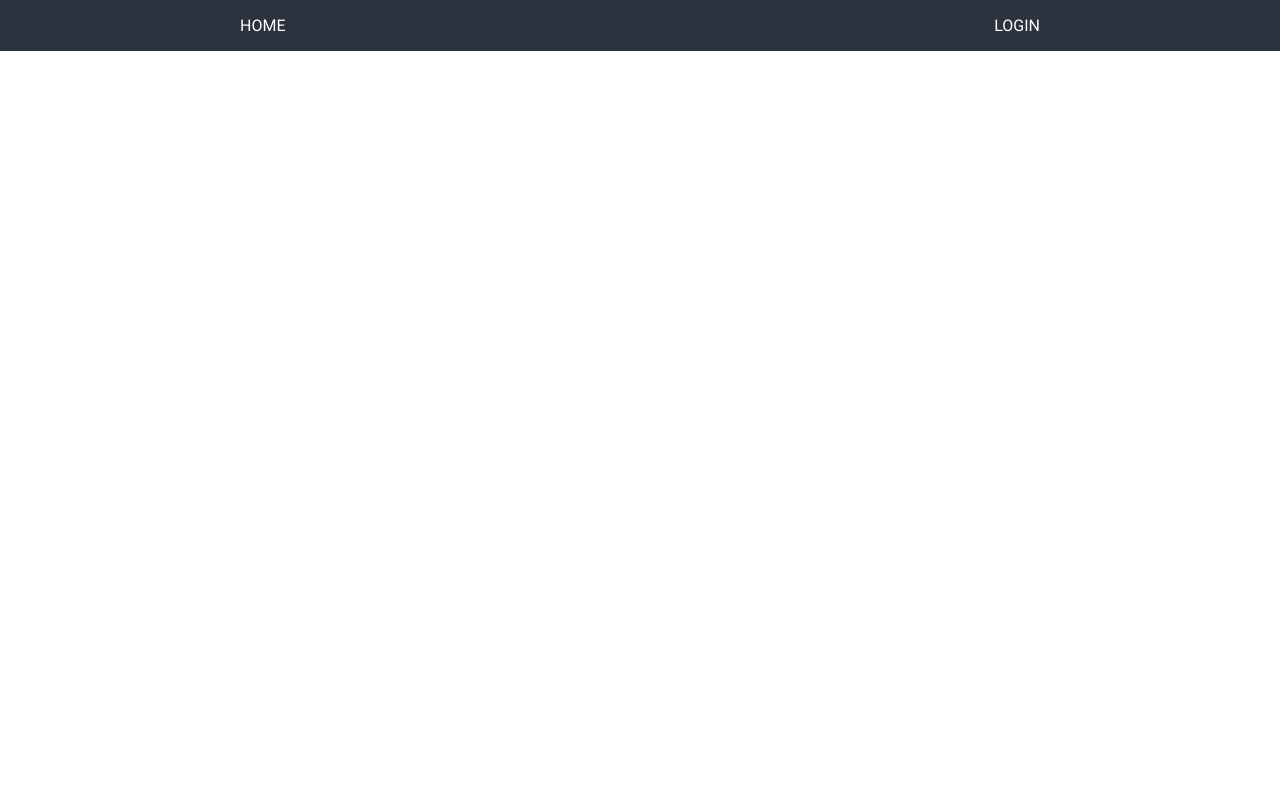
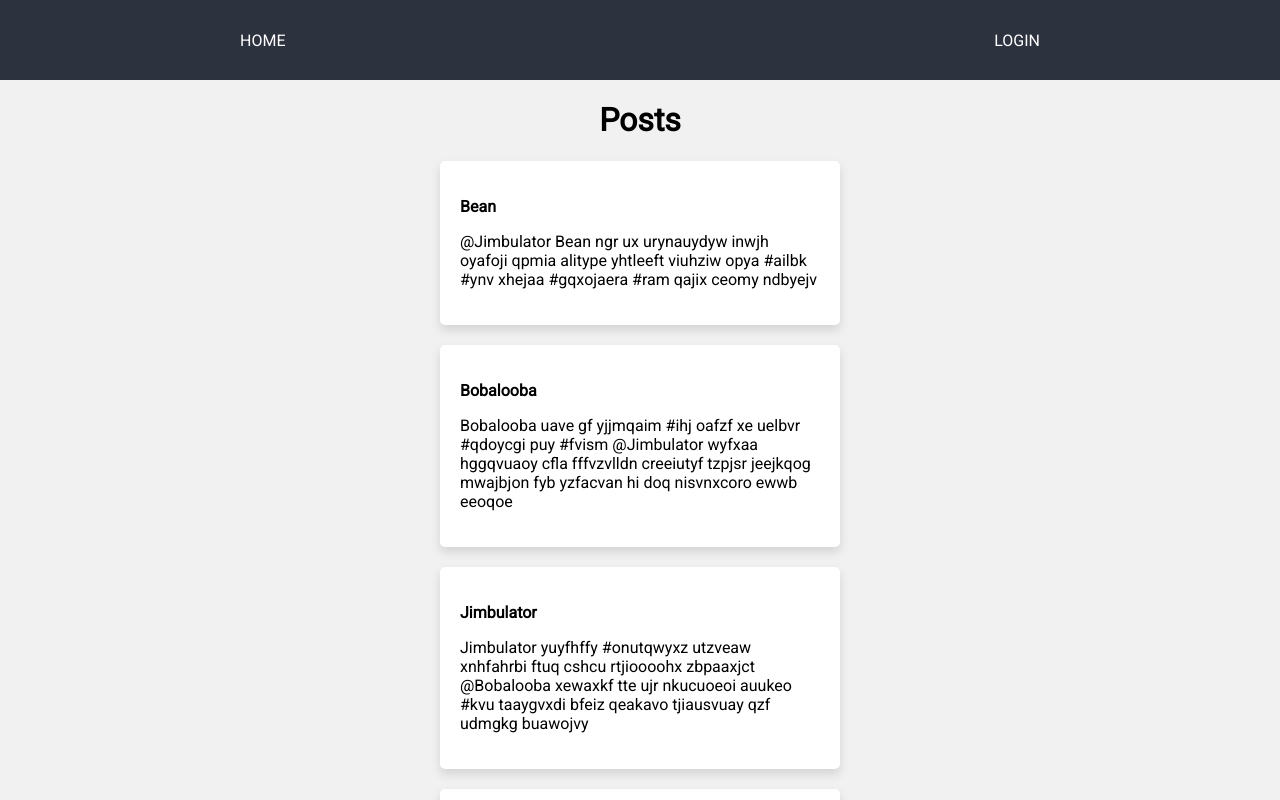
Before and after one commit to juliancesaro/speak, a React (Create React App) app: page / in a window 1280 px wide. Shown: the top 800 px of the page. Built offline with nearby package versions, Linux system fonts and the light colour scheme.

Commit message:
Added Posts and Post components

```diff
--- a/src/App.css
+++ b/src/App.css
@@ -7,7 +7,7 @@ body {
 body {
   font-family: "Roboto", sans-serif;
 }
-.app {
+.App {
   background-color: #f1f1f2;
 }
 .app-body {
--- a/src/App.js
+++ b/src/App.js
@@ -4,6 +4,7 @@ import Navbar from "./components/navbar/Navbar"
 import Form from "./components/form/Form"
 import LoginForm from "./components/loginForm/LoginForm"
 import RegisterForm from "./components/registerForm/RegisterForm"
+import Posts from "./components/posts/Posts"
 
 function App() {
   const [userMessages, setUserMessages] = useState([])
@@ -46,6 +47,7 @@ function App() {
         </Form>
       ) : null}
       <Navbar toggleLoginForm={toggleLoginForm} />
+      <Posts />
     </div>
   )
 }
--- a/src/components/navbar/Navbar.css
+++ b/src/components/navbar/Navbar.css
@@ -2,6 +2,7 @@
   background-color: #2d323f;
   display: flex;
   justify-content: center;
+  height: 80px;
 }
 .navbar {
   display: flex;
--- /dev/null
+++ b/src/components/post/Post.css
@@ -0,0 +1,10 @@
+.post {
+  background-color: white;
+  padding: 20px;
+  margin-bottom: 20px;
+  border-radius: 5px;
+  box-shadow: 0px 5px 10px lightgrey;
+}
+.post-user {
+  font-weight: bold;
+}
--- /dev/null
+++ b/src/components/post/Post.js
@@ -0,0 +1,13 @@
+import React from "react"
+import "./Post.css"
+
+const Post = ({ user, content }) => {
+  return (
+    <div className="post">
+      <p className="post-user">{user}</p>
+      <p>{content}</p>
+    </div>
+  )
+}
+
+export default Post
--- /dev/null
+++ b/src/components/posts/Posts.css
@@ -0,0 +1,12 @@
+.posts {
+  width: 400px;
+  margin: 0 auto;
+}
+.posts > h1 {
+  text-align: center;
+}
+.posts > ul {
+  list-style-type: none;
+  margin: 0;
+  padding: 0;
+}
--- /dev/null
+++ b/src/components/posts/Posts.js
@@ -0,0 +1,21 @@
+import React from "react"
+import "./Posts.css"
+import data from "../../data/sampledata.json"
+import Post from "../post/Post"
+
+const Posts = () => {
+  return (
+    <div className="posts">
+      <h1>Posts</h1>
+      <ul>
+        {data.posts.map((post) => (
+          <li key={post.id}>
+            <Post user={post.user} content={post.content} />
+          </li>
+        ))}
+      </ul>
+    </div>
+  )
+}
+
+export default Posts
```
Also changed, not shown: src/data/sampledata.json (renamed from sampledata.json).
